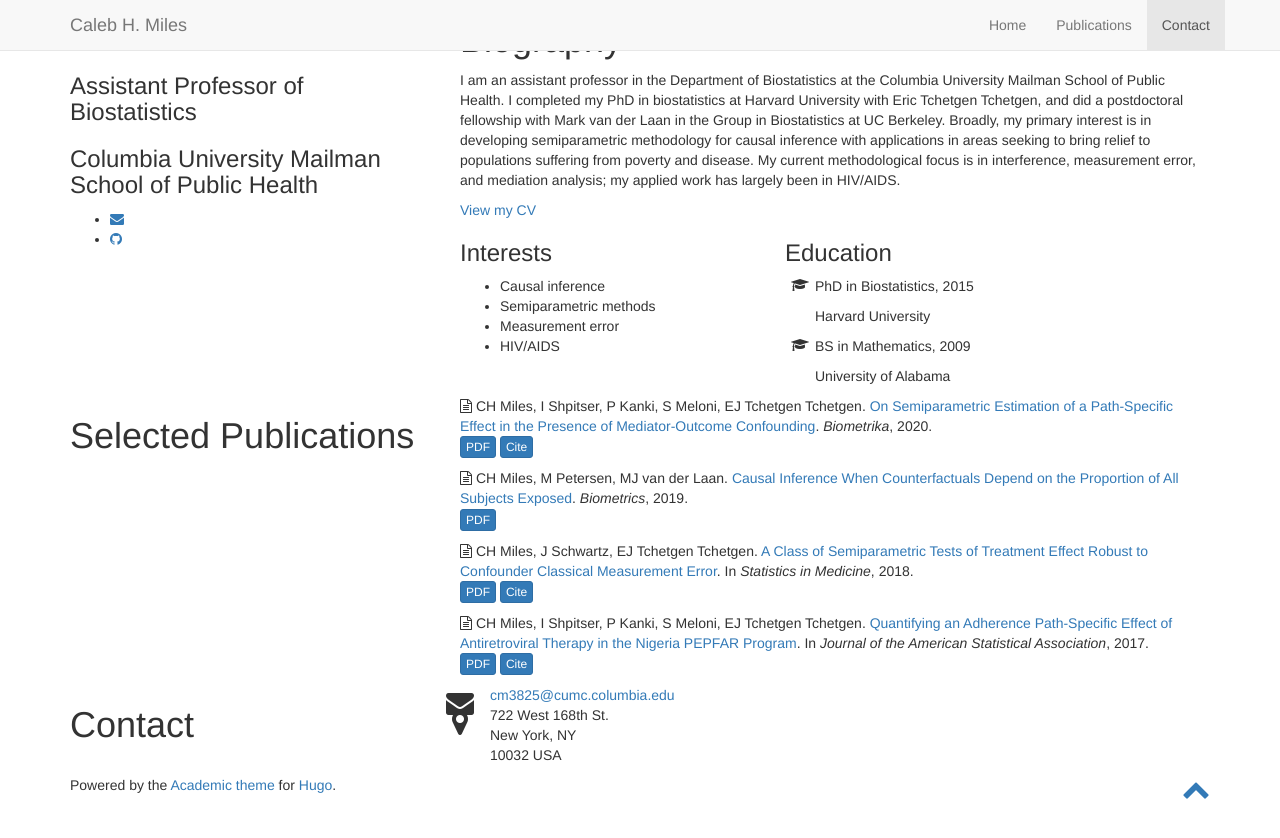
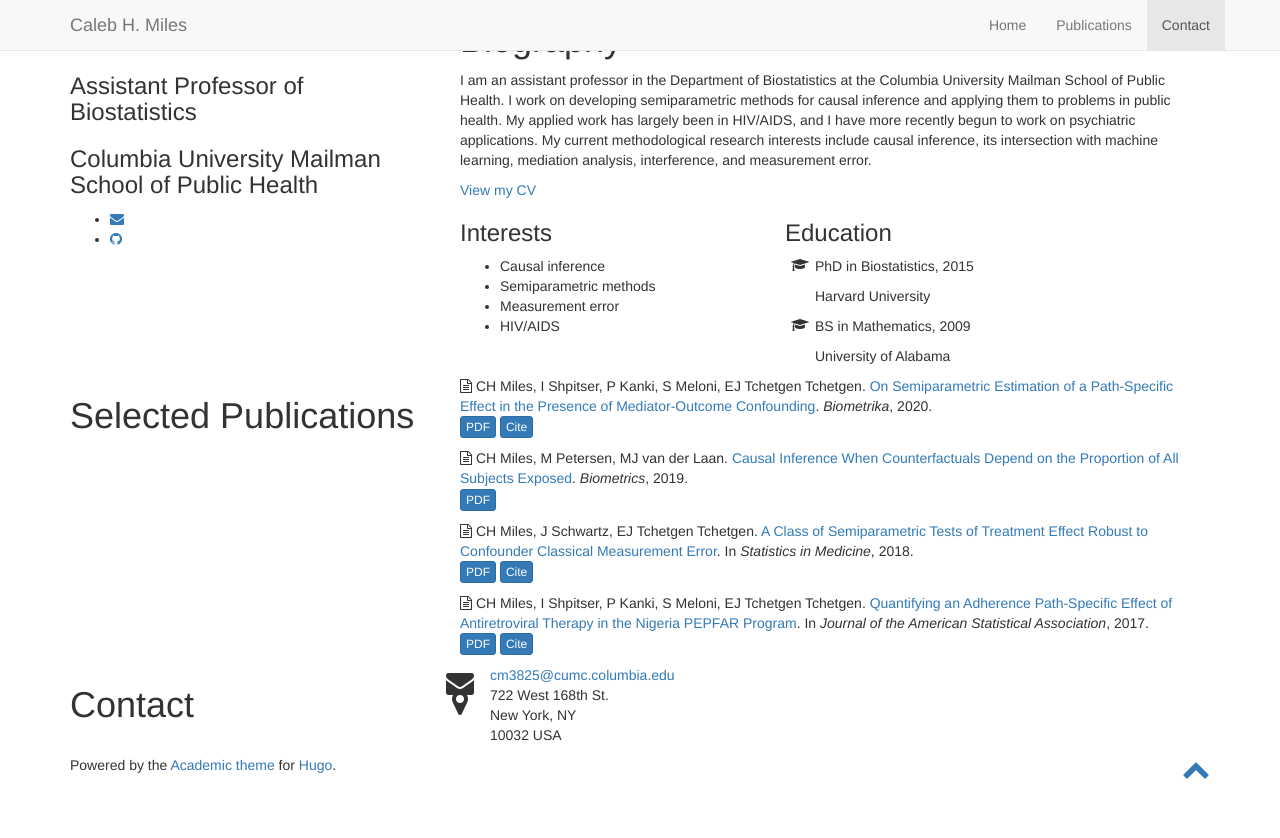
Before and after one commit to calebhmiles/calebhmiles.github.io, a Jekyll site: the page index.html, which Jekyll copies as it is, in a window 1280 px wide. Shown: the top 838 px of the page. Built offline with Jekyll 4.4.1, drawn with Linux system fonts in a browser that asks for light colours; nearby versions of some CDN libraries; a style sheet for code colours, icons or effects is not loaded.

Commit message:
Update index.html

```diff
--- a/index.html
+++ b/index.html
@@ -237,7 +237,7 @@
 
 <h1 id="biography">Biography</h1>
 
-<p>I am an assistant professor in the Department of Biostatistics at the Columbia University Mailman School of Public Health. I completed my PhD in biostatistics at Harvard University with Eric Tchetgen Tchetgen, and did a postdoctoral fellowship with Mark van der Laan in the Group in Biostatistics at UC Berkeley. Broadly, my primary interest is in developing semiparametric methodology for causal inference with applications in areas seeking to bring relief to populations suffering from poverty and disease. My current methodological focus is in interference, measurement error, and mediation analysis; my applied work has largely been in HIV/AIDS.</p>
+<p>I am an assistant professor in the Department of Biostatistics at the Columbia University Mailman School of Public Health. I work on developing semiparametric methods for causal inference and applying them to problems in public health. My applied work has largely been in HIV/AIDS, and I have more recently begun to work on psychiatric applications. My current methodological research interests include causal inference, its intersection with machine learning, mediation analysis, interference, and measurement error.</p>
 
 <a href="https://calebhmiles.github.io/files/CV_Miles.pdf">View my CV</a>
 
```
